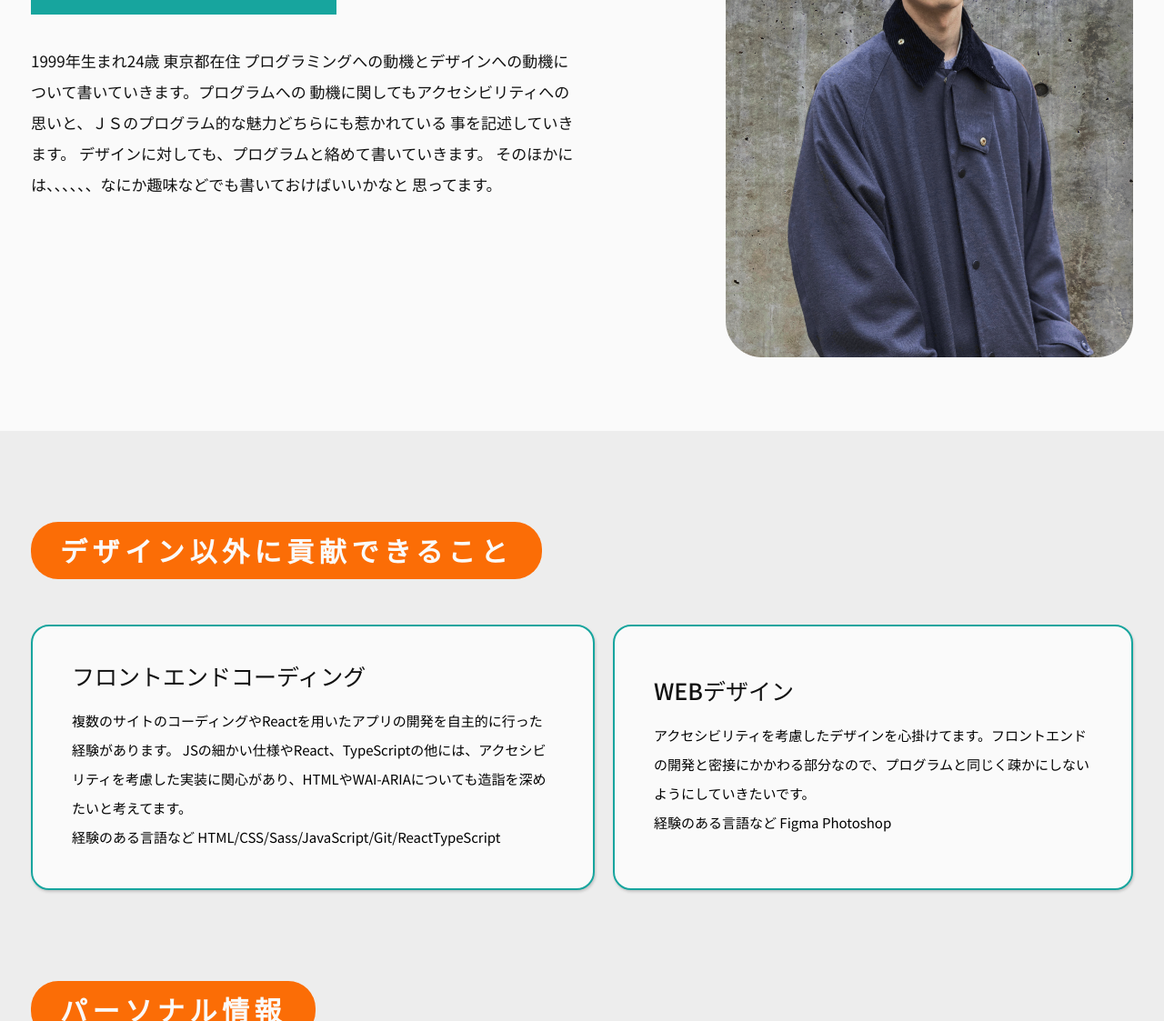
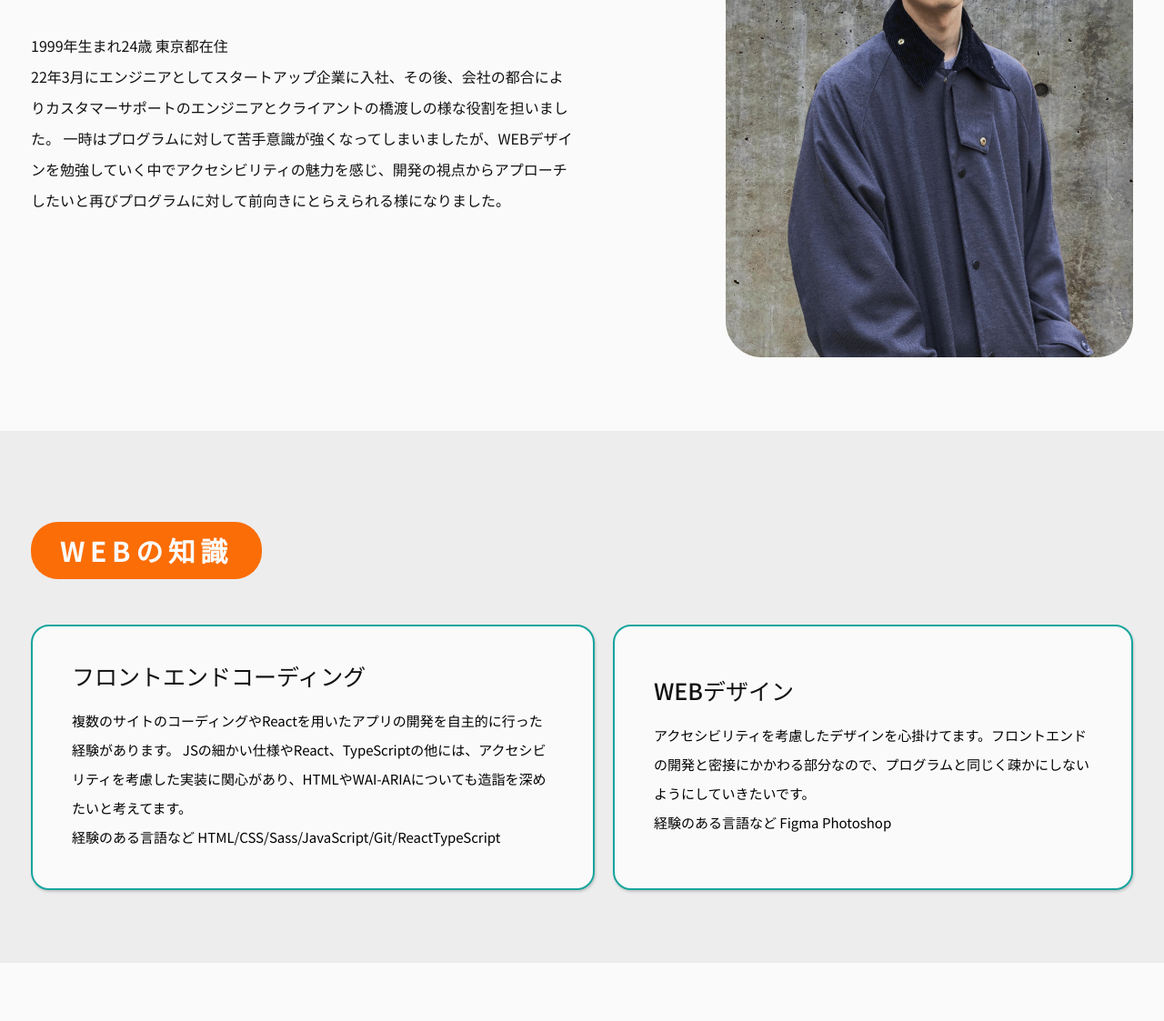
Before and after one commit to nakatani-022/portfolio, a plain HTML site: page about.html in a window 1280 px wide. Shown: the part 767-1890 px from the top of the page at 91% size. Drawn offline with nearby package versions, Linux system fonts and the light colour scheme; files that its build step writes are made by us from their sources; a web font is replaced by a local one.

Commit message:
リファクタリングとHTMLのテキストの修正

```diff
--- a/about.html
+++ b/about.html
@@ -71,13 +71,9 @@
             なかたにけんご
           </h2>
           <p class="aboutme_text2">
-            1999年生まれ24歳 東京都在住
-            プログラミングへの動機とデザインへの動機について書いていきます。プログラムへの
-            動機に関してもアクセシビリティへの思いと、ＪＳのプログラム的な魅力どちらにも惹かれている
-            事を記述していきます。
-            デザインに対しても、プログラムと絡めて書いていきます。
-            そのほかには、、、、、、なにか趣味などでも書いておけばいいかなと
-            思ってます。
+            1999年生まれ24歳 東京都在住<br>
+            22年3月にエンジニアとしてスタートアップ企業に入社、その後、会社の都合によりカスタマーサポートのエンジニアとクライアントの橋渡しの様な役割を担いました。
+            一時はプログラムに対して苦手意識が強くなってしまいましたが、WEBデザインを勉強していく中でアクセシビリティの魅力を感じ、開発の視点からアプローチしたいと再びプログラムに対して前向きにとらえられる様になりました。
           </p>
         </div>
         <img class="aboutme_img" src="./img/_img_About__image.png">
@@ -87,7 +83,7 @@
     <section class="work2">
       <div class="work2_inner">
         <div class="work2_heading">
-          <h2 class="work2_title">デザイン以外に貢献できること</h2>
+          <h2 class="work2_title">WEBの知識</h2>
         </div>
         <div class="work2_wrapper">
           <section class="work2_card">
@@ -110,7 +106,7 @@
             </div>
           </section>
         </div>
-        <div class="work2_heading">
+        <!-- <div class="work2_heading">
           <h2 class="work2_title">パーソナル情報</h2>
         </div>
         <div class="work2_wrapper">
@@ -126,13 +122,13 @@
           </section>
           <section class="work2_card">
             <div class="work2_content">
-              <h3 class="work2_lead">1年間のブランクで考えたこと</h3>
+              <h3 class="work2_lead">すきなこと</h3>
               <p class="work2_text">
-                23年の3月末に退職してから、誰からも必要とされない生活は薄暗い藪の中に居たような気持ちでした。その中で気づいたのは、人から必要とされることの有難さです。再び社会の場に戻れた時にも、この気持ちを忘れずに頑張りたいと思います。
+                貴志祐介の小説が好きで
               </p>
             </div>
           </section>
-        </div>
+        </div> -->
       </div>
 
   </main>
--- a/about.scss
+++ b/about.scss
@@ -130,7 +130,7 @@ margin-top: 126px;
 &_text2{
   color: #111;
   font-family: "Noto Sans JP";
-  font-size: 1.7rem;
+  font-size: 1.6rem;
   font-style: normal;
   font-weight: 400;
   line-height: 3.4rem;
--- a/js/main.js
+++ b/js/main.js
@@ -20,20 +20,6 @@ const tab_all = document.querySelector("#tab_all");
 const tab_program = document.querySelector("#tab_program");
 const tab_design = document.querySelector("#tab_design");
 const check = document.querySelectorAll(".check");
-
-console.log(tab_design);
-
-
-
-
-
-
-
-
-
-
-
-
 
 
 
@@ -142,13 +128,13 @@ function tab_switch() {
 }
 
 document.addEventListener('DOMContentLoaded', () => {
-  for(let i= 0; i < tab_lists.length; i++){
-    tab_lists[i].addEventListener('click', tab_switch);
+  for(let value of tab_lists){
+    value.addEventListener('click', tab_switch)
   }
-});
+  });
 
+// タブをクリックしても遷移しない様に
 const tab_links = document.querySelectorAll('#tab_link');
-console.log(tab_links);
 
 for(let i=0; i < tab_links.length; i++){
  tab_links[i].addEventListener("click", (event)=> {
--- a/workdetail.scss
+++ b/workdetail.scss
@@ -89,6 +89,7 @@
     align-items: center;
     border-radius: 8px;
     max-width: 380px;
+    width: fit-content;
   }
 
   &_text {
```
Also changed, not shown: index.html (+1 -2 lines), work_list/gramcampsquare.html (+0 -3 lines), work_list/mbti.html (+0 -1 lines), work_list/my_portfolio.html (+0 -2 lines), work_list/sarahbelInc.html (+0 -1 lines), about.css, styles.css, workdetail.css, 3 other files.
